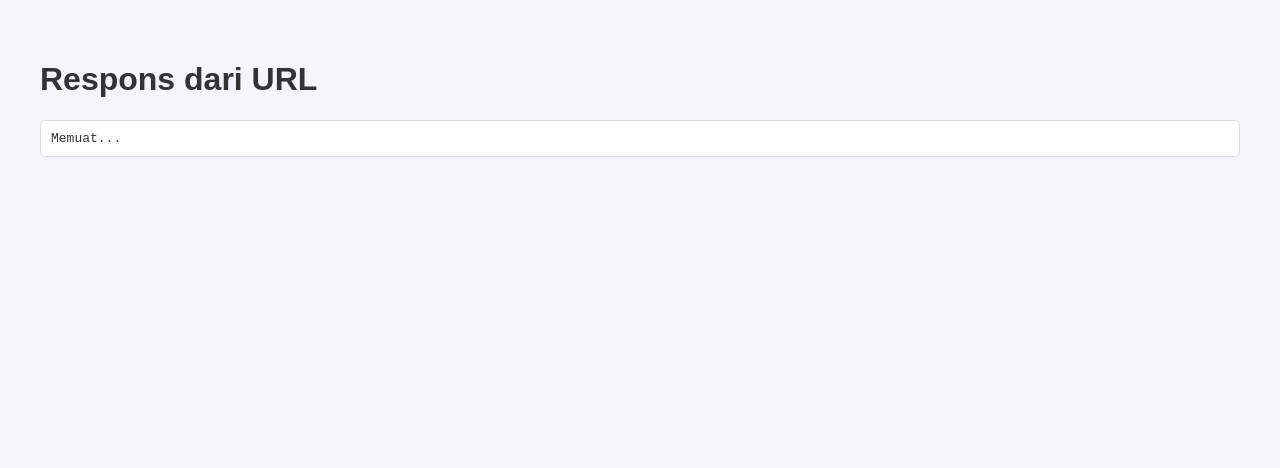
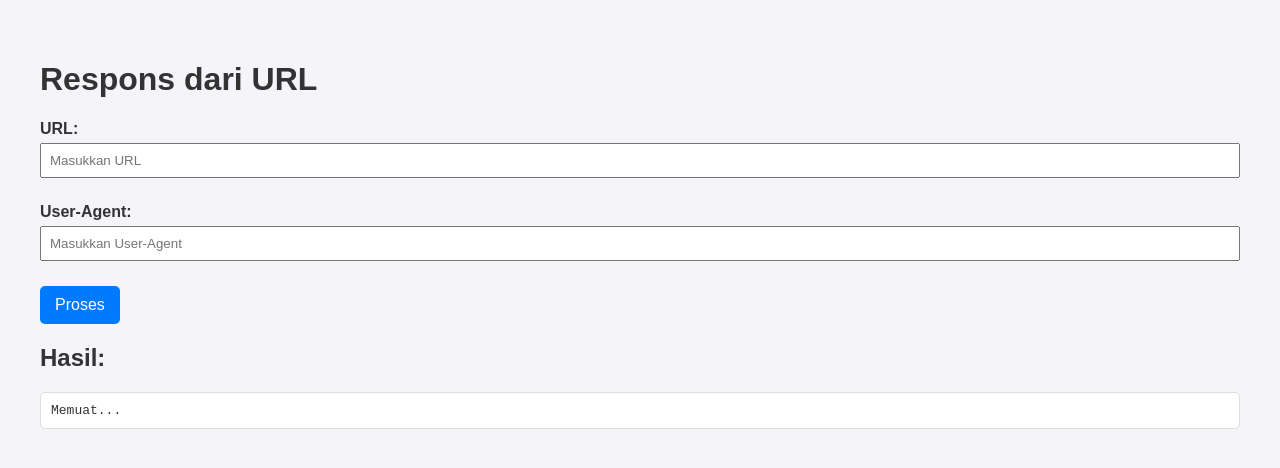
Before and after one commit to tisu-magic/tisu-magic.github.io, a plain HTML site: page drm/index.html in a window 1280 px wide. Drawn offline with Linux system fonts and the light colour scheme.

Commit message:
Update index.html

```diff
--- a/drm/index.html
+++ b/drm/index.html
@@ -12,6 +12,32 @@
             background-color: #f4f4f9;
             color: #333;
         }
+        .form-group {
+            margin-bottom: 15px;
+        }
+        label {
+            display: block;
+            margin-bottom: 5px;
+            font-weight: bold;
+        }
+        input {
+            width: 100%;
+            padding: 8px;
+            box-sizing: border-box;
+            margin-bottom: 10px;
+        }
+        button {
+            padding: 10px 15px;
+            font-size: 16px;
+            background-color: #007bff;
+            color: #fff;
+            border: none;
+            border-radius: 5px;
+            cursor: pointer;
+        }
+        button:hover {
+            background-color: #0056b3;
+        }
         pre {
             white-space: pre-wrap;
             word-wrap: break-word;
@@ -25,6 +51,17 @@
 </head>
 <body>
     <h1>Respons dari URL</h1>
+    <div class="form-group">
+        <label for="url">URL:</label>
+        <input type="text" id="url" placeholder="Masukkan URL">
+    </div>
+    <div class="form-group">
+        <label for="user-agent">User-Agent:</label>
+        <input type="text" id="user-agent" placeholder="Masukkan User-Agent">
+    </div>
+    <button onclick="fetchData()">Proses</button>
+
+    <h2>Hasil:</h2>
     <pre id="response-content">Memuat...</pre>
 
     <script src="script.js"></script>
```
